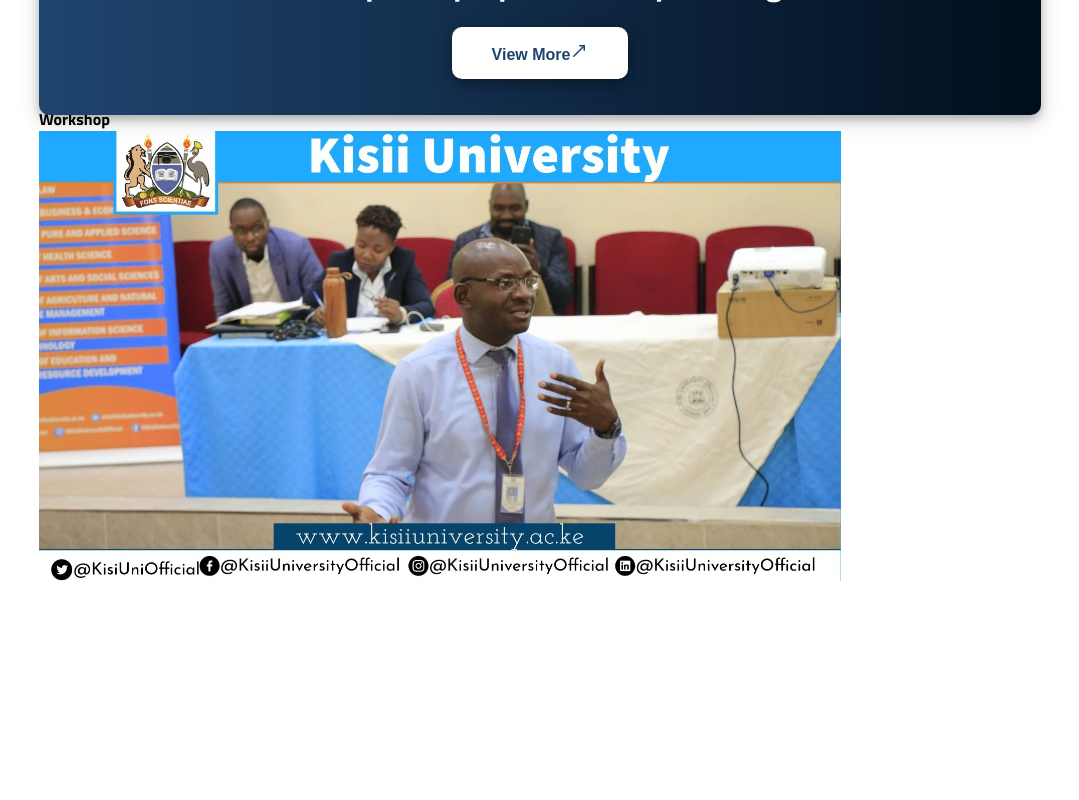
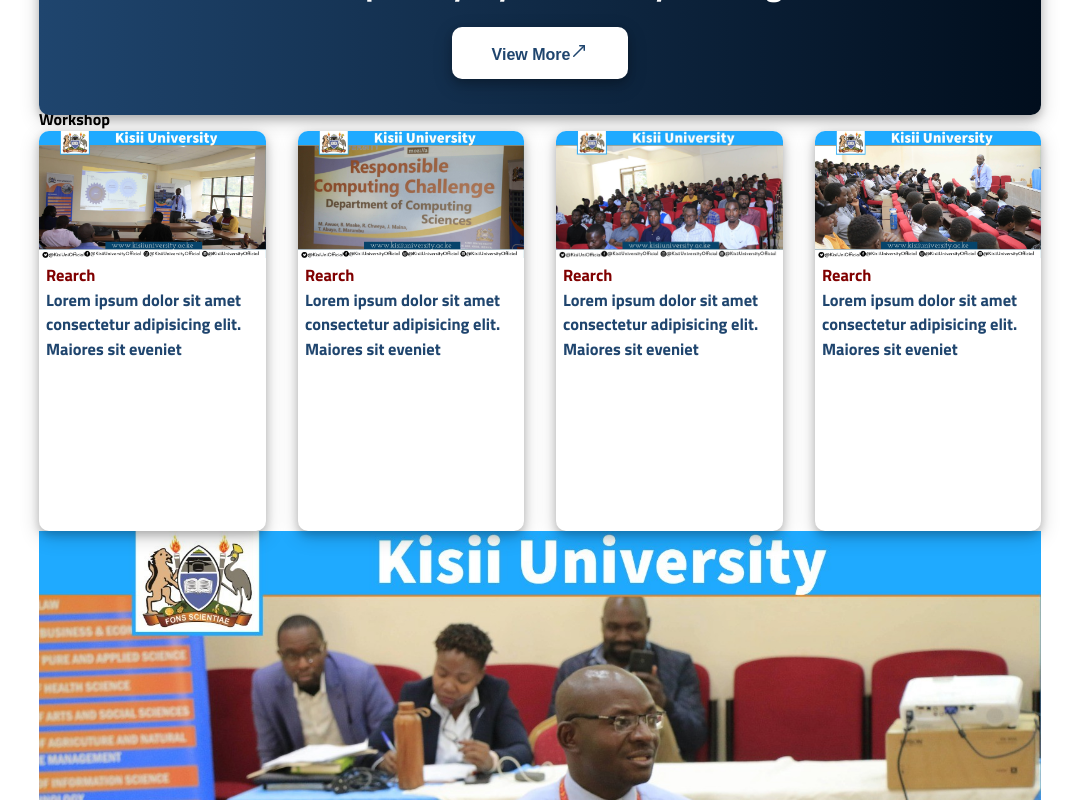
Before and after one commit to efpha/rc_web-app, a Next.js app: page / in a window 1280 px wide. Shown: the part 1220-2020 px from the top of the page, without its empty margins (100-1179 px from the left). Built offline with nearby package versions, Linux system fonts and the light colour scheme.

Commit message:
Folder structure review and cards creation

```diff
--- a/src/components/Home.tsx
+++ b/src/app/Hero/Home.tsx
@@ -1,5 +1,5 @@
 import Image from 'next/image';
-import '@/components/home.css';
+import '@/app/home.css'
 import { MoveUpRight } from 'lucide-react';
 
 export default function Home() {
@@ -47,7 +47,6 @@ export default function Home() {
               </span>
           </span>
         </div>
-
       </div>
       <div className="about" id="about">
         <div className="card_cont">
@@ -69,6 +68,56 @@ export default function Home() {
               <div className="workshop_ttle">
                 Workshop
               </div>
+              <div className="wrkshp_cont">
+                <section className='card'>
+                  <Image
+                      src="/images/prj1.jpg"
+                      alt="Kisii University"
+                      width={1200}
+                      height={600}
+                  />
+                  <div className="card_dsc">
+                    <div className='heading'>Rearch</div>
+                    Lorem ipsum dolor sit amet consectetur adipisicing elit. Maiores sit eveniet
+                  </div>
+                </section>
+                <section className='card'>
+                  <Image
+                      src="/images/prj2.jpeg"
+                      alt="Kisii University"
+                      width={1200}
+                      height={600}
+                  />
+                  <div className="card_dsc">
+                    <div className='heading'>Rearch</div>
+                    Lorem ipsum dolor sit amet consectetur adipisicing elit. Maiores sit eveniet
+                  </div>
+                </section>
+                <section className='card'>
+                  <Image
+                      src="/images/prj3.jpg"
+                      alt="Kisii University"
+                      width={1200}
+                      height={600}
+                  />
+                  <div className="card_dsc">
+                    <div className='heading'>Rearch</div>
+                    Lorem ipsum dolor sit amet consectetur adipisicing elit. Maiores sit eveniet
+                  </div>
+                </section>
+                <section className='card'>
+                  <Image
+                      src="/images/prj4.jpg"
+                      alt="Kisii University"
+                      width={1200}
+                      height={600}
+                  />
+                  <div className="card_dsc">
+                    <div className='heading'>Rearch</div>
+                    Lorem ipsum dolor sit amet consectetur adipisicing elit. Maiores sit eveniet
+                  </div>
+                </section>
+              </div>
             </section>
 
             <section className="img">
@@ -78,6 +127,10 @@ export default function Home() {
                 width={1200}
                 height={600}
               />
+                  <div className="card_dsc">
+                    <div className='heading'>Rearch</div>
+                    Lorem ipsum dolor sit amet consectetur adipisicing elit. Maiores sit eveniet
+                  </div>
             </section>
           </div>
         </div>
--- a/src/components/home.css
+++ b/src/app/home.css
@@ -232,8 +232,47 @@
     color: var(--primary-text);
 }
 
+.wrkshp_cont{
+    display: flex;
+    gap: 2em;
+}
+
+.wrkshp_cont .card{
+    width: 30%;
+    background-color: var(--primary-text);
+    box-shadow: 0 4px 8px 0 rgba(0, 0, 0, 0.2), 0 6px 20px 0 rgba(0, 0, 0, 0.19);
+    display: block;
+    border-radius: 10px;
+}
+.card:hover img, .card_dsc{
+    transform: scale(1.03);
+    transition: transform 0.3s ease;
+    color: var(--primary-color);
+}
+
+.card img{
+    width: 100%;
+    height: auto;
+    transition: transform 0.3s ease;
+}
+
+.card .card_dsc{
+    /* background-color: var(--primary-color); */
+    height: 100vh;
+    padding: 10px;
+}
+
+.card .card_dsc .heading{
+    color: maroon;
+    font-weight: bold;
+}
+
+
+
+
+
 
 .about_card section img{
-    width: 80%;
+    width: 100%;
     height: auto;
 }
--- a/src/app/page.tsx
+++ b/src/app/page.tsx
@@ -1,9 +1,11 @@
-import Hero from '@/components/Home'
+import Hero from '@/app/Hero/Home'
+import About from '@/app/about/About';
 
 export default function Home() {
   return (
     <div className="pg_cont">
       <Hero />
+      {/* <About /> */}
     </div>
   );
 };
--- a/src/components/about.css
+++ /dev/null
@@ -1,82 +0,0 @@
-:root {
-  --background-color: var(--primary-color);
-  --primary-text: #fff;
-  --link-color: #054e9c;
-  --link-hover-color: #fff;
-  --underline-color: #fff;
-  --primary-color: #1f456e;
-}
-
-
-
-
-
-
-
-
-
-
-
-
-
-
-
-
-
-
-
-
-
-
-
-
-
-
-
-
-
-
-
-
-
-
-
-
-
-
-
-
-
-
-/* About css
-.about{
-    background-color: var(--link-hover-color);
-    width: 100%;
-    /* height: 70vh; */
-    /* margin: auto; */
-    /* position: relative; */
-    /* top: 30em; */
-/* } */
-
-/* .card_cont{
-    background-color: var(--background-color);
-    width: 70%;
-    display: block;
-} */
-/* .img {
-  width: 60%; */
-  /* max-width: 600px; */
-  /* margin: 0 auto; */
-/* } */
-
-/* .img img {
-  width: 70%;
-  height: auto; */
-  /* object-fit: cover; */
-/* } */
-
-/* section .content{
-    background-color: aliceblue;
-    width: 100%; */
-    /* border: 1px solid green; */
-/* } */
--- a/src/components/header.tsx
+++ b/src/components/header.tsx
@@ -12,8 +12,8 @@ export default function Header() {
       </div>
 
       <nav className="links">
-        <Link href="#about">About</Link>
-        <Link href="/lorem">Lorem</Link>
+        <Link href="/about">About</Link>
+        <Link href="/workshops">Workshops</Link>
         <Link href="/lorem">Lorem</Link>
         <Link href="/lorem">Lorem</Link>
       </nav>
```
Also changed, not shown: src/app/about/About.tsx (added, +41 -0 lines), src/components/About.tsx (deleted, +0 -33 lines), 1 other file (tests, documents, lock files or other folders).
